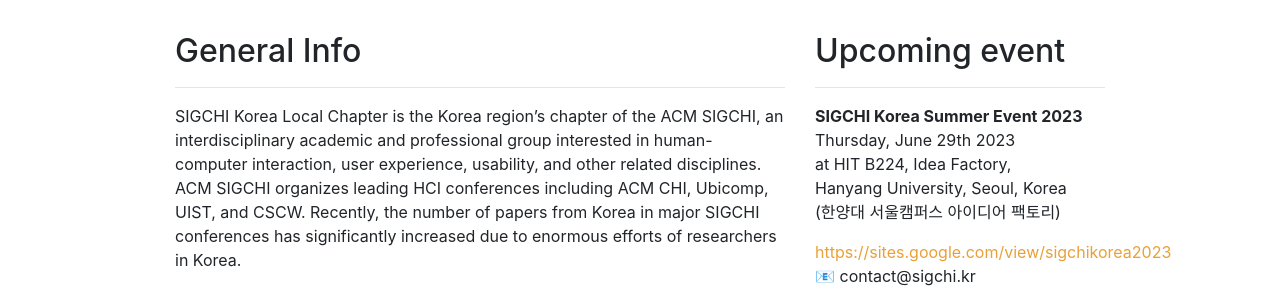
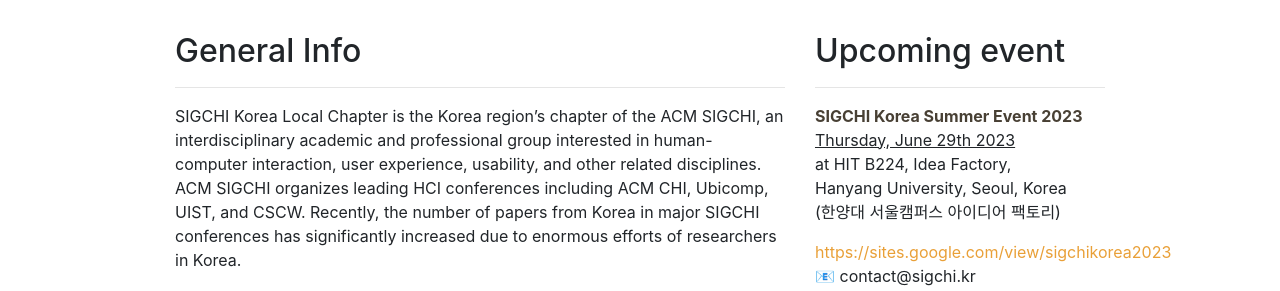
Before and after one commit to sigchikr/sigchikr.github.io, a Jekyll site: the page built from index.html, in a window 1280 px wide. Shown: the part 325-616 px from the top of the page. Built offline with Jekyll 4.4.1, drawn with Linux system fonts in a browser that asks for light colours.

Commit message:
blinking events

```diff
--- a/_includes/sidebar.html
+++ b/_includes/sidebar.html
@@ -2,8 +2,8 @@
   <h2>Upcoming event</h2>
   <hr />
   <address>
-    <strong>SIGCHI Korea Summer Event 2023</strong>
-    <br />Thursday, June 29th 2023
+    <strong class="upcoming-event-main">SIGCHI Korea Summer Event 2023</strong>
+    <br /><u>Thursday, June 29th 2023</u>
     <br />at HIT B224, Idea Factory,
     <br />Hanyang University, Seoul, Korea
     <br />(한양대 서울캠퍼스 아이디어 팩토리)
--- a/assets/css/_sass/style.scss
+++ b/assets/css/_sass/style.scss
@@ -52,3 +52,15 @@
     border-color: #ffcd5f;
   }
 }
+
+.upcoming-event-main {
+  animation: blink-effect;
+  animation-duration: 1s;
+  animation-iteration-count: 100;
+}
+@keyframes blink-effect {
+  10% {
+    opacity: 0.7;
+    color: #e9a038;
+  }
+}
```
